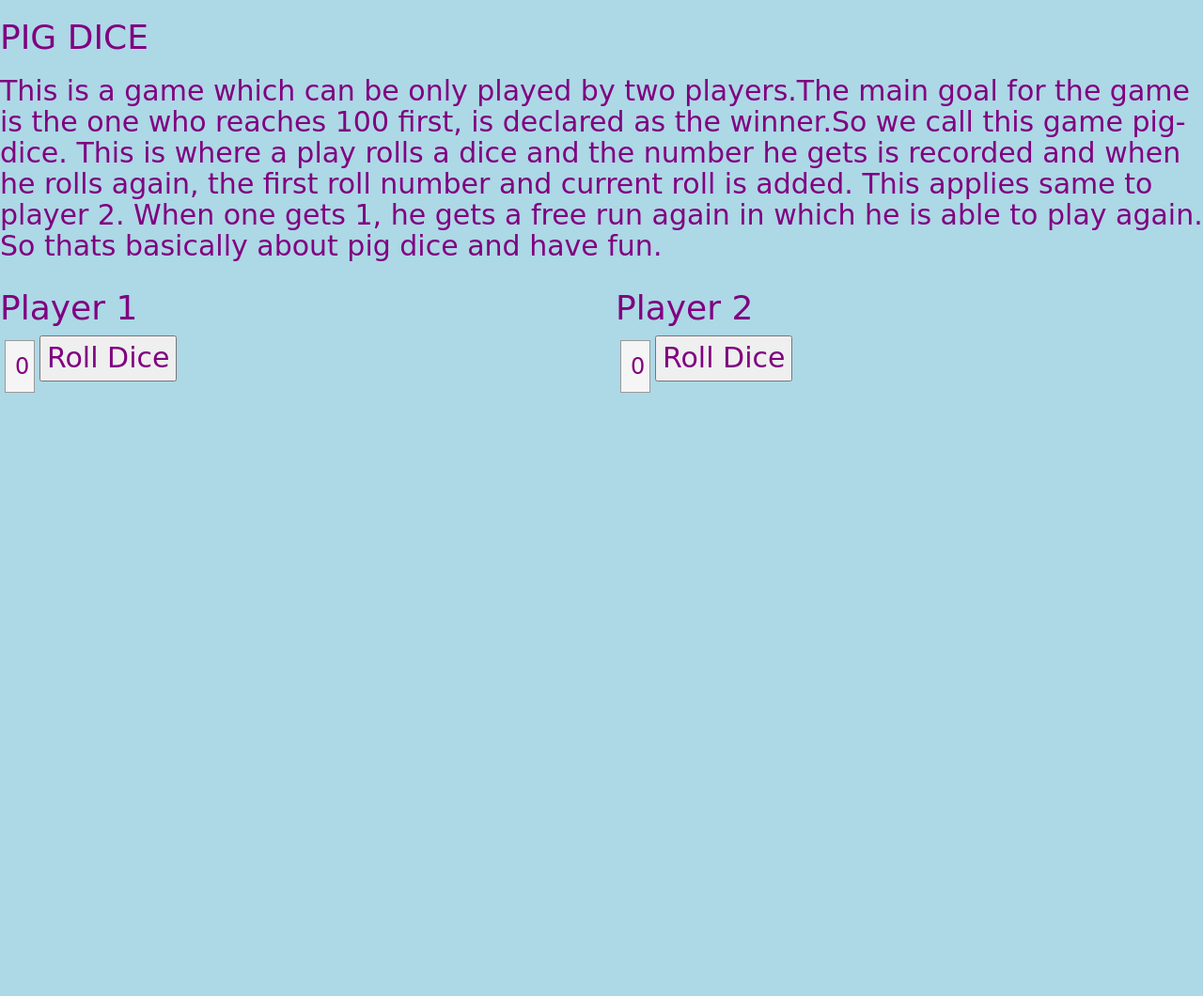
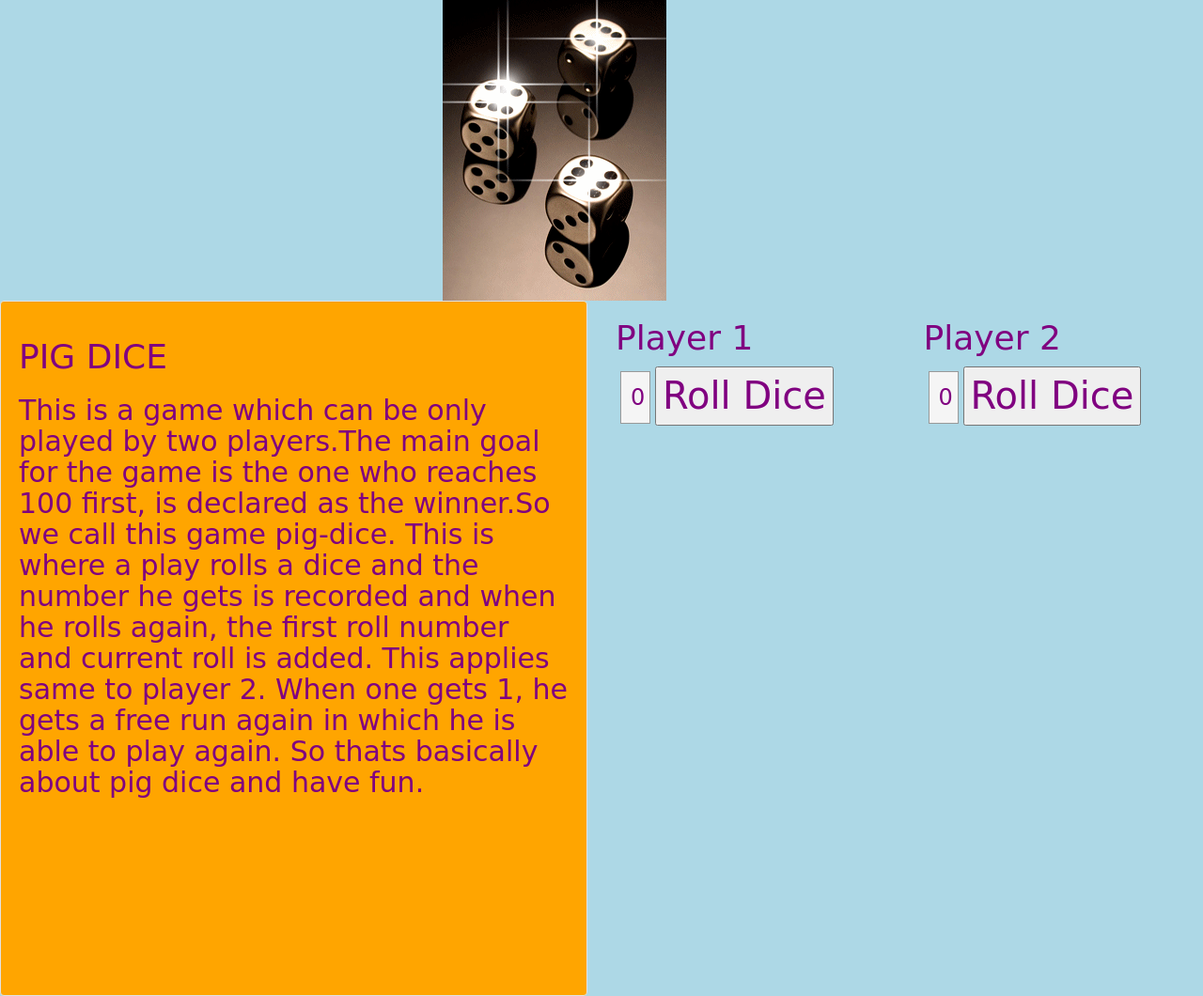
Before and after one commit to Immanuel007/Pig-dice, a plain HTML site: page index.html in a window 1280 px wide. Shown: the whole page at 94% size. Before the commit the page ends 800 px from the top, so only its background shows below. Drawn offline with nearby package versions, Linux system fonts and the light colour scheme; a web font is replaced by a local one.

Commit message:
Added image

```diff
--- a/css/styles.css
+++ b/css/styles.css
@@ -14,10 +14,21 @@ body
   font-family:serif;
   background-color: lightblue;
   color:purple;
-  font-size: 30px;
 }
 #font
 {
   font-family: 'Gaegu', cursive;
-
+  font-size: 40px;
 }
+.well
+{
+  background-color: orange;
+  padding-bottom: 200px;
+}
+#float
+{
+  text-align: center;
+  padding-left: 100px;
+  padding-right: 300px;
+  margin-left: 100px;
+}
--- a/index.html
+++ b/index.html
@@ -10,12 +10,20 @@
     <title>Pig Dice Game</title>
   </head>
   <body>
-    <dic id="font">
+    <div id="float">
+    <img src="img/Dice.gif"alt="Dice">
+  </div>
+    <div id="font">
+    <div class="row">
+      <div class="col-md-6">
+        <div class="well">
     <h1>PIG DICE</h1>
     <h2>This is a game which can be only played by two players.The main goal for the game is
         the one who reaches 100 first, is declared as the winner.So we call this game pig-dice. This is where a play rolls a dice and the number he gets is recorded and when he rolls again, the first roll number and current roll is added.
         This applies same to player 2. When one gets 1, he gets a free run again in which he is able to play again. So thats basically about pig dice and have fun.</h2>
       </div>
+      </div>
+      <div class="col-md-6">
   <div class="row">
 
     <div class="col-md-6">
@@ -32,7 +40,9 @@
         <h2 id="status" style="clear:left;"></h2>
     </div>
     </div>
-
+  </div>
+  </div>
+  </div>
 
   </body>
 </html>
```
Also changed, not shown: img/Dice.gif (added).
